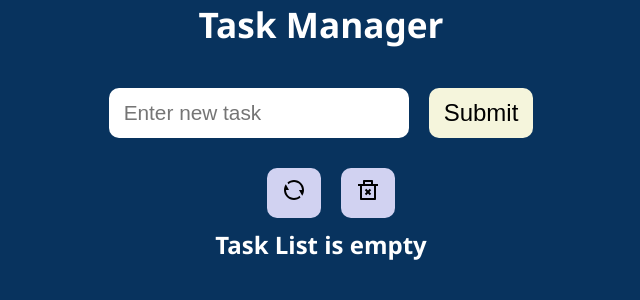
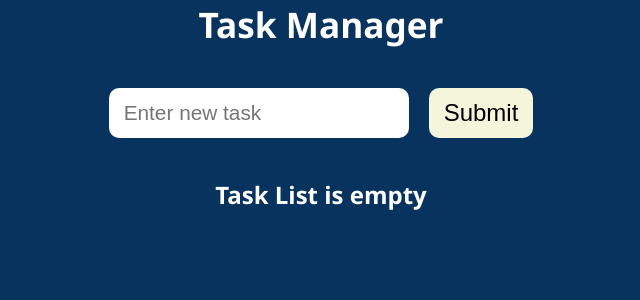
Before and after one commit to Valeriusdev/react-task-manager-app, a React (Vite) app: page / in a window 1280 px wide. Shown: the top 300 px of the page, without its empty margins (319-959 px from the left). Built offline with nearby package versions, Linux system fonts and the light colour scheme.

Commit message:
update App.jsx

```diff
--- a/src/App.jsx
+++ b/src/App.jsx
@@ -43,10 +43,12 @@ const App = () => {
     <div className="App">
       <h1> Task Manager </h1>
       <TaskForm addTask={addTaskHandler} />
-      <TasksActions
-        resetTasks={resetTasksHandler}
-        deleteCompletedTasks={deleteCompletedTasksHandler}
-      />
+      {!!tasks.length && (
+        <TasksActions
+          resetTasks={resetTasksHandler}
+          deleteCompletedTasks={deleteCompletedTasksHandler}
+        />
+      )}
       <TaskList
         tasks={tasks}
         deleteTask={deleteTaskHandler}
```
